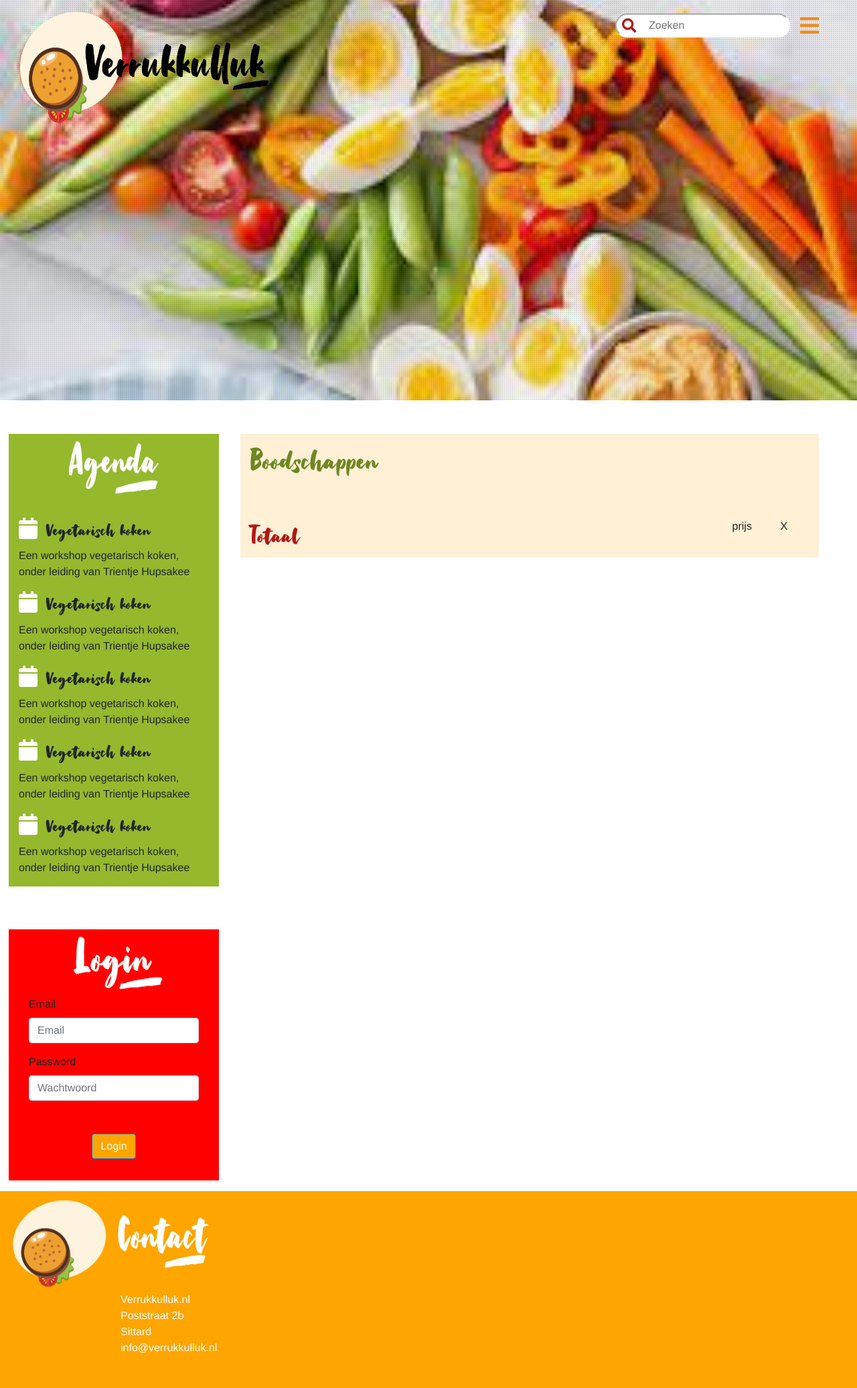
After one commit to LiekeDeckers/educom-verrukkulluk, a PHP site: template templates/boodschappenlijst.html.twig in a window 1280 px wide; the page is wider, and only the part inside the window is pictured. The commit adds this page. Shown: that part at 67% size. Run offline with PHP 8.4, Linux system fonts and the light colour scheme; the template is opened without the code that fills it, so the values that code supplies are empty; some libraries are stand-ins or nearby versions.

Commit message:
boodschappenlijst structuur #13

```diff
--- a/index.php
+++ b/index.php
@@ -65,6 +65,12 @@ switch($action) {
             break;
         }
 
+        case "boodschappenlijst": {
+            $data = $gerecht->selecteerGerecht($gerecht_id);
+            $template = 'boodschappenlijst.html.twig';
+            $title = "boodschappenlijst";
+            break;
+        }
         /// etc
 
 }
--- /dev/null
+++ b/templates/boodschappenlijst.html.twig
@@ -0,0 +1,93 @@
+{% extends "main.html.twig" %}
+
+{% block header %}
+    <script>
+        $(document).ready( function() {
+
+            const mySlides = [
+                { src: "assets/img/gerechten/burger.jpg" },
+                { src: "assets/img/gerechten/eggs.jpg" },
+                { src: "assets/img/gerechten/pizza.jpg" },
+                { src: "assets/img/gerechten/sushi.jpg" },
+            ]
+
+            $("#background-image").vegas({
+                overlay: 'vegas/overlays/02.png',
+                slides: mySlides
+            })
+
+        })
+    </script>
+{% endblock %}
+
+{# content #}
+{% block content %}
+    <div class="row">
+        <div class="col-md-11 m-5 mt-5" style="background-color: var(--kahki)">
+            <div class="row">
+                <div class="col-md-12 mb-5 mt-2">
+                    <h1 style="color: var(--darker-green)">Boodschappen</h1>
+                </div>
+            </div>
+
+            {% for record in data %}
+            <div class="row" style="height: 950px">
+            <div class="col-md-12">
+            <div class="row">
+                {# foto #}
+                <div class="col-md-1 product_foto" style="background-image: url(assets/img/producten/{{ record.artikel_afbeelding }}); border: 1px solid grey;">
+                    <p>plaatje</p>
+                </div>
+                {# artikel #}
+                <div class="col-md-8">
+                    <div class="row">
+                        <div class="col-md-12">
+                            <p>naam</p>
+                            <h2 style="color: var(--darker-green)">{{ record.naam }}</h2>
+                        </div>
+                        <div class="col-md-12">
+                            <p>omschrijving</p>
+                            <p>{{ record.omschrijving }}</p>
+                        </div>
+                    </div>
+                </div>
+                {# aantal #}
+                <div class="col-md-1">
+                    <br>
+                    <p>aantal</p>
+                </div>
+                {# prijs #}
+                <div class="col-md-1">
+                    <br>
+                    <p>prijs</p>
+                </div>
+                {# verwijderen #}
+                <div class="col-md-1">
+                    <br>
+                    <p>X</p>
+                </div>
+            </div>
+            </div>
+            </div>
+            {% endfor %}
+
+            <div class="row">
+                <div class="col-md-10">
+                    <h2 style="color: var(--darker-red)">Totaal</h2>
+                </div>
+                {# prijs totaal #}
+                <div class="col-md-1">
+                    <p>prijs</p>
+                </div>
+                {# alles verwijderen #}
+                <div class="col-md-1">
+                    <p>X</p>
+                </div>
+            </div>
+        </div>
+    </div>
+
+
+
+
+{% endblock %}
```
